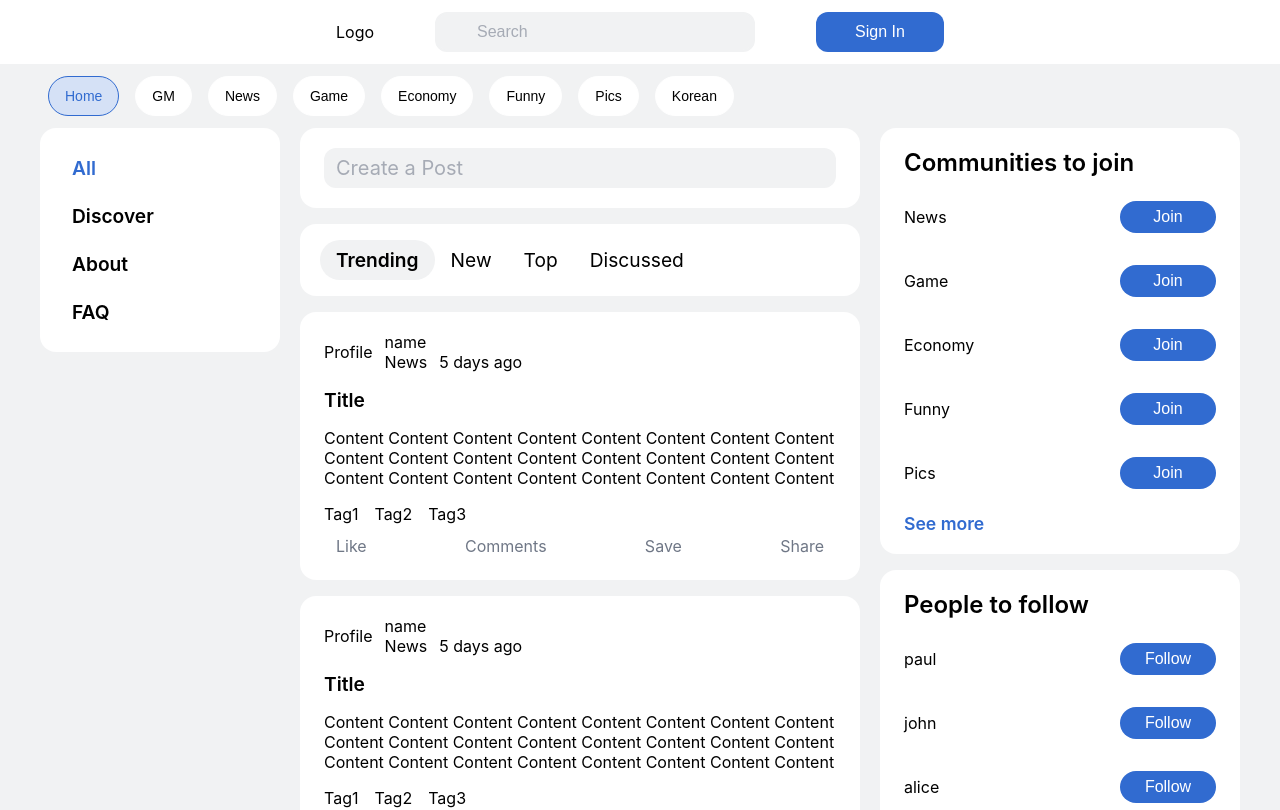
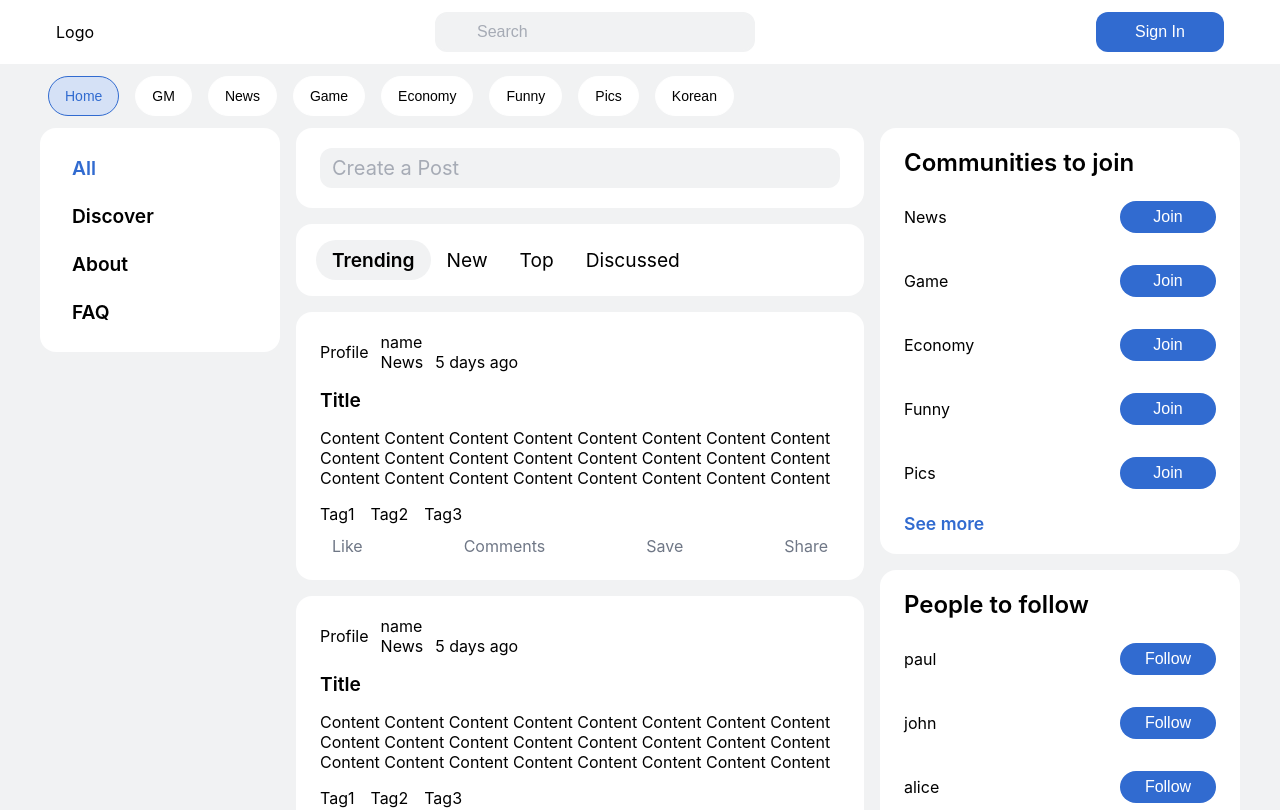
Before and after one commit to royalbluec/block-community, a Next.js app in the folder client/: page / in a window 1280 px wide. Shown: the top 810 px of the page. Built offline with nearby package versions, Linux system fonts and the light colour scheme.

Commit message:
feat(client): Modify Header styles in 1024px

```diff
--- a/client/components/common/Header.jsx
+++ b/client/components/common/Header.jsx
@@ -1,6 +1,6 @@
 import React, { useState } from 'react';
 
-import { Block, Search, SignIn } from './styles/Header.styles';
+import { HeaderWrapper, Search, SignIn } from './styles/Header.styles';
 
 import Modal from '../modal/Modal';
 
@@ -8,7 +8,7 @@ const Header = () => {
   const [showModal, setShowModal] = useState(false);
 
   return (
-    <Block>
+    <HeaderWrapper>
       <div>
         <div>Logo</div>
         <div>
@@ -21,7 +21,7 @@ const Header = () => {
           Hello from the modal!
         </Modal>
       </div>
-    </Block>
+    </HeaderWrapper>
   );
 };
 
--- a/client/components/common/styles/Header.styles.jsx
+++ b/client/components/common/styles/Header.styles.jsx
@@ -1,8 +1,6 @@
 import styled from '@emotion/styled';
 
-export const Block = styled.header`
-  display: flex;
-  justify-content: center;
+export const HeaderWrapper = styled.header`
   width: 100vw;
   max-width: 100%;
   height: 4rem;
@@ -12,15 +10,10 @@ export const Block = styled.header`
     display: flex;
     justify-content: space-between;
     align-items: center;
-    width: 100%;
-    /* max-width: 84.5rem; */
-    margin: 0 20rem;
+    width: 1200px;
+    height: 100%;
+    margin: 0 auto;
     padding: 0 1rem;
-  }
-
-  & > div > div {
-    display: flex;
-    justify-content: space-between;
   }
 `;
 
--- a/client/components/mainB/styles/MainB.styles.jsx
+++ b/client/components/mainB/styles/MainB.styles.jsx
@@ -5,6 +5,6 @@ export const Block = styled.div`
   min-width: 600px;
 
   & > div {
-    padding: 0 20px;
+    padding: 0 1rem;
   }
 `;
```
